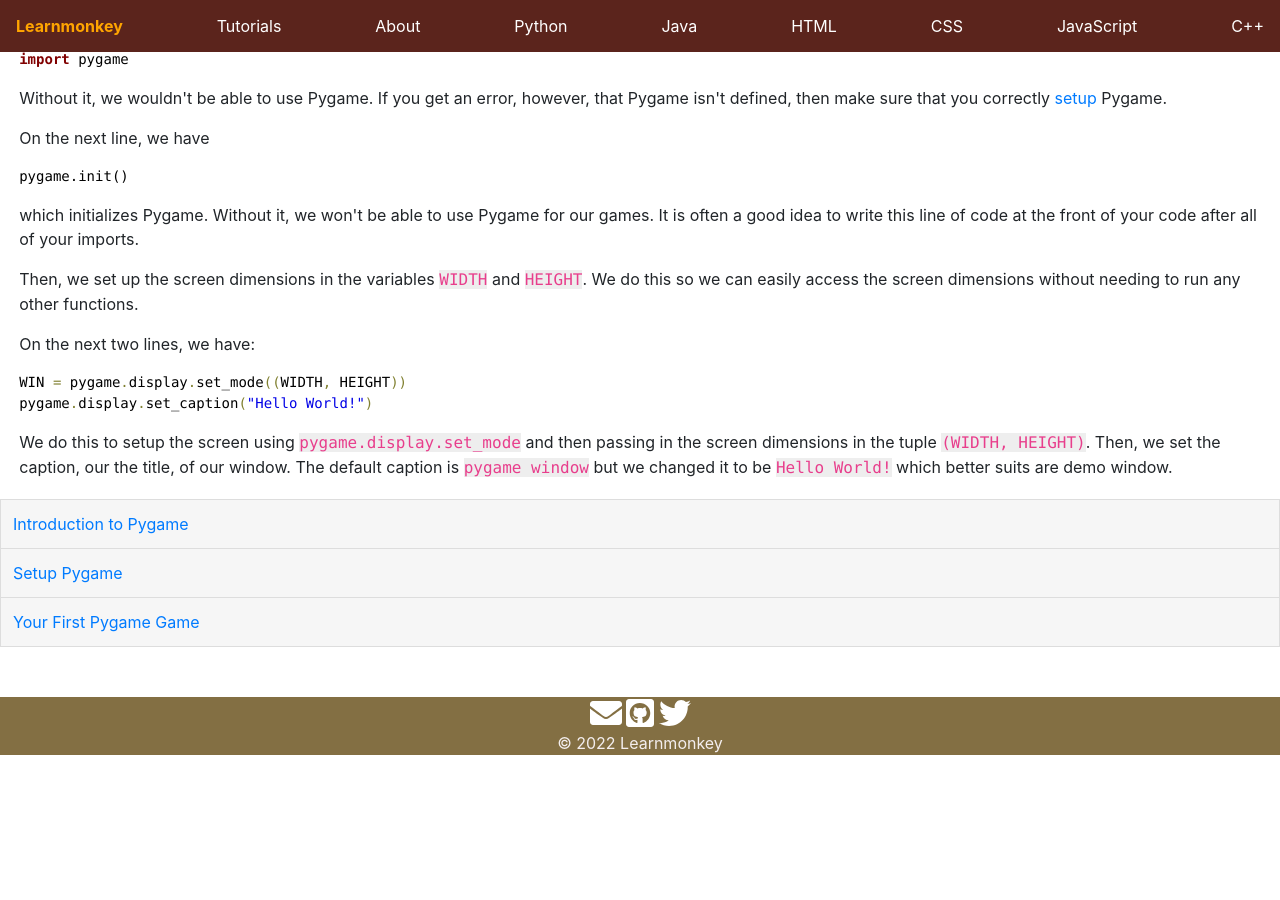
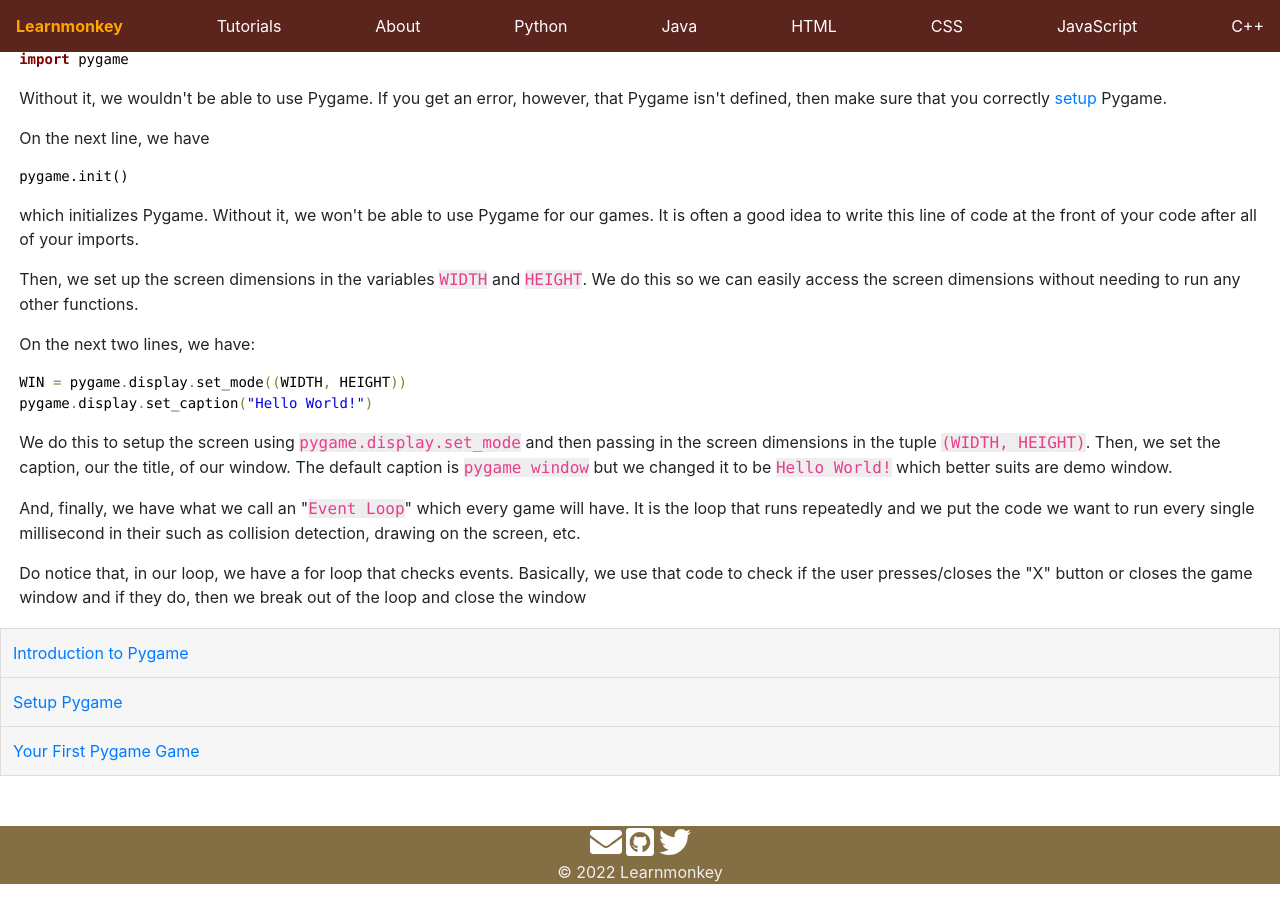
Before and after one commit to learnmonkey/learnmonkey.github.io, a Jekyll site: the page built from programming/python/pygame/first-game.html, in a window 1280 px wide and 900 px high, scrolled down 732 px. Built offline with Jekyll 4.4.1, drawn with Linux system fonts in a browser that asks for light colours; before the commit the page ends 1503 px from its top, so only the background shows below that.

Commit message:
code breakdown done hehehe

```diff
--- a/programming/python/pygame/first-game.html
+++ b/programming/python/pygame/first-game.html
@@ -45,4 +45,6 @@ pygame<span style='color:#808030; '>.</span>quit<span style='color:#808030; '>(<
 pygame<span style='color:#808030; '>.</span>display<span style='color:#808030; '>.</span>set_caption<span style='color:#808030; '>(</span><span style='color:#0000e6; '>"Hello World!"</span><span style='color:#808030; '>)</span>
 </pre>
   <p>We do this to setup the screen using <code>pygame.display.set_mode</code> and then passing in the screen dimensions in the tuple <code>(WIDTH, HEIGHT)</code>. Then, we set the caption, our the title, of our window. The default caption is <code>pygame window</code> but we changed it to be <code>Hello World!</code> which better suits are demo window.</p>
+  <p>And, finally, we have what we call an "<code>Event Loop</code>" which every game will have. It is the loop that runs repeatedly and we put the code we want to run every single millisecond in their such as collision detection, drawing on the screen, etc.</p>
+  <p>Do notice that, in our loop, we have a for loop that checks events. Basically, we use that code to check if the user presses/closes the "X" button or closes the game window and if they do, then we break out of the loop and close the window</p>
 </section>
```
